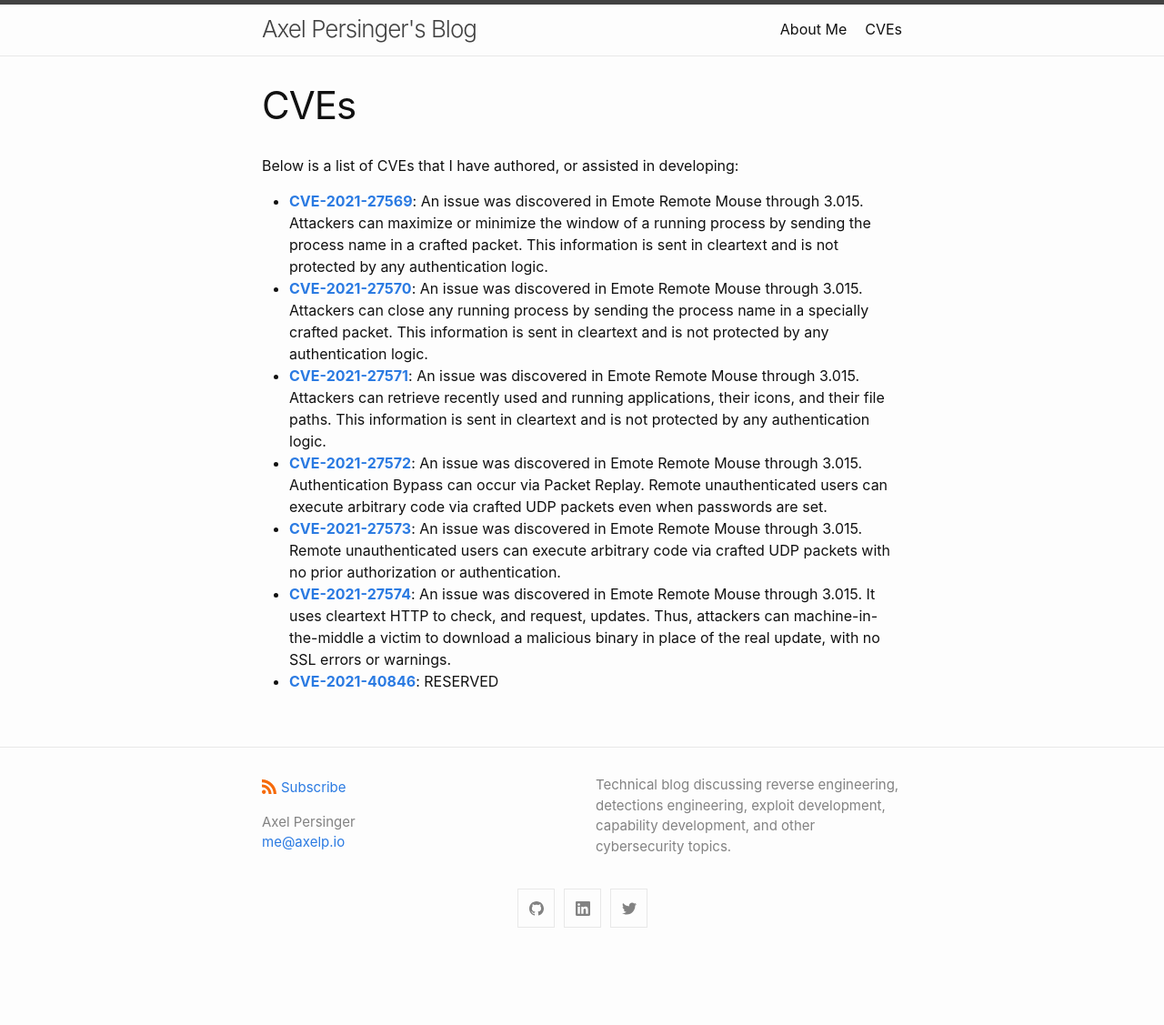
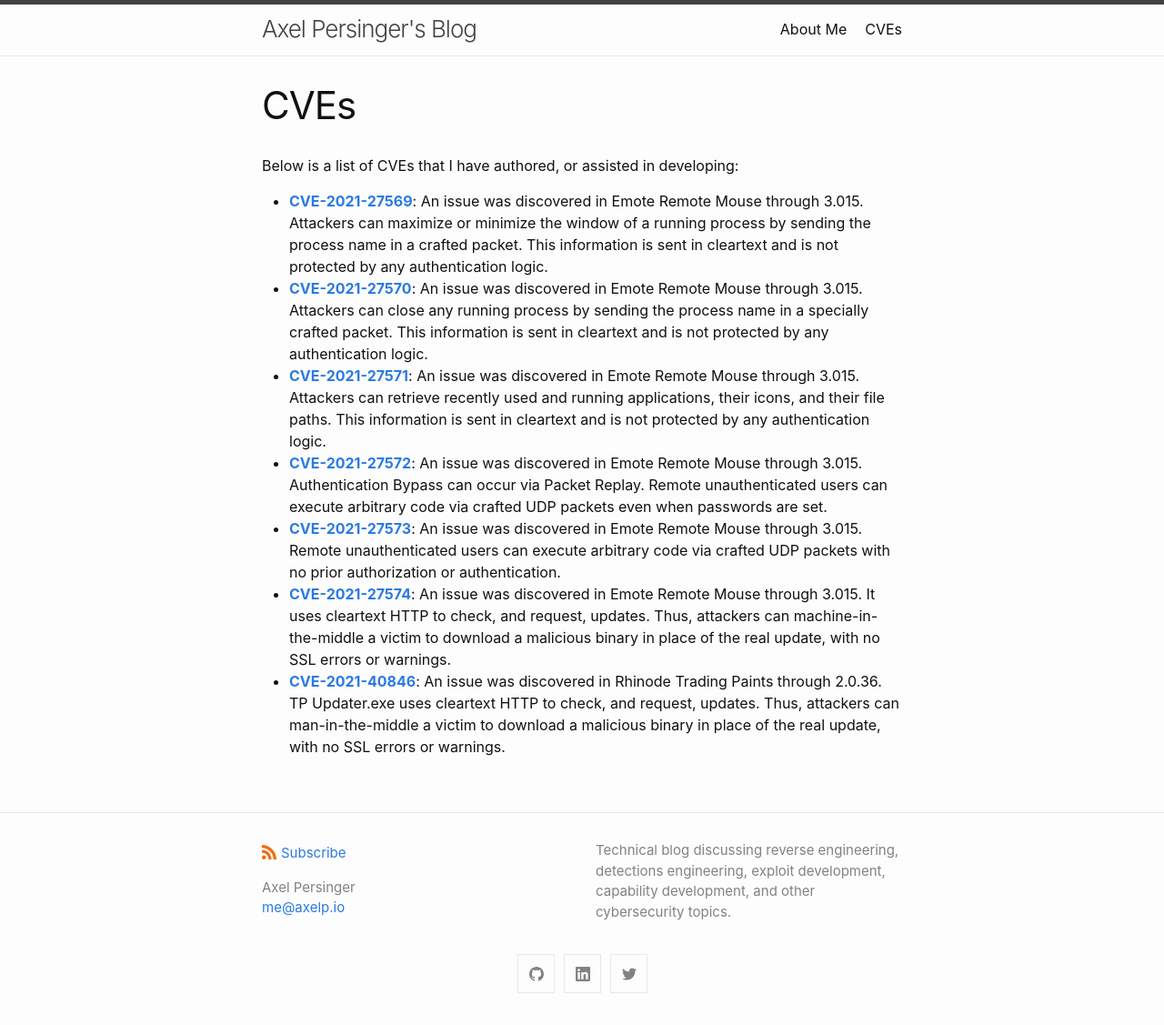
Before and after one commit to CuckooEXE/cuckooexe.github.io, a Jekyll site: the page built from cves.md, in a window 1280 px wide. Shown: the whole page at 91% size. Built offline with Jekyll 4.4.1, drawn with Linux system fonts in a browser that asks for light colours; before the commit the page ends 1055 px from its top, so only the background shows below that.

Commit message:
Update cves.md

```diff
--- a/cves.md
+++ b/cves.md
@@ -12,4 +12,4 @@
 - **[CVE-2021-27572](https://cve.mitre.org/cgi-bin/cvename.cgi?name=CVE-2021-27572)**: An issue was discovered in Emote Remote Mouse through 3.015. Authentication Bypass can occur via Packet Replay. Remote unauthenticated users can execute arbitrary code via crafted UDP packets even when passwords are set.
 - **[CVE-2021-27573](https://cve.mitre.org/cgi-bin/cvename.cgi?name=CVE-2021-27573)**: An issue was discovered in Emote Remote Mouse through 3.015. Remote unauthenticated users can execute arbitrary code via crafted UDP packets with no prior authorization or authentication.
 - **[CVE-2021-27574](https://cve.mitre.org/cgi-bin/cvename.cgi?name=CVE-2021-27574)**: An issue was discovered in Emote Remote Mouse through 3.015. It uses cleartext HTTP to check, and request, updates. Thus, attackers can machine-in-the-middle a victim to download a malicious binary in place of the real update, with no SSL errors or warnings.
-- **[CVE-2021-40846](https://cve.mitre.org/cgi-bin/cvename.cgi?name=CVE-2021-40846)**: RESERVED
+- **[CVE-2021-40846](https://cve.mitre.org/cgi-bin/cvename.cgi?name=CVE-2021-40846)**: An issue was discovered in Rhinode Trading Paints through 2.0.36. TP Updater.exe uses cleartext HTTP to check, and request, updates. Thus, attackers can man-in-the-middle a victim to download a malicious binary in place of the real update, with no SSL errors or warnings.
```
